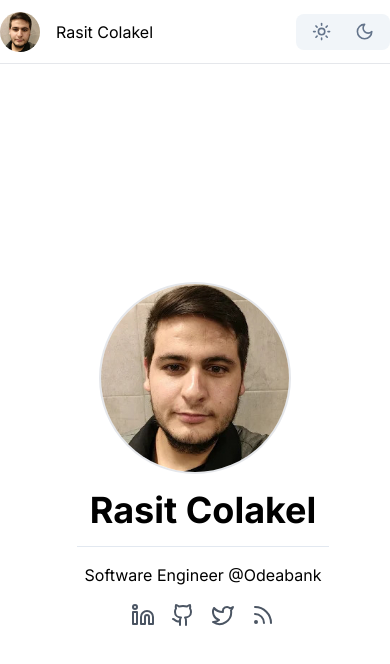
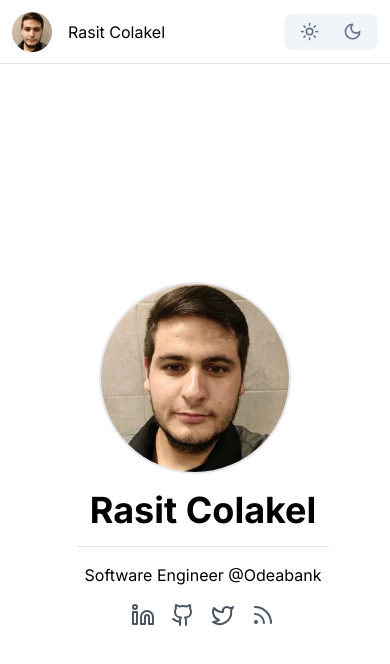
Before and after one commit to rasitcolakel/rasit-me, a Next.js app: page / in a window 390 px wide. Shown: the top 664 px of the page. Built offline with nearby package versions, Linux system fonts and the light colour scheme.

Commit message:
Update Navbar styling to include responsive padding

```diff
--- a/src/components/layouts/navbar/index.tsx
+++ b/src/components/layouts/navbar/index.tsx
@@ -7,7 +7,7 @@ type Props = {};
 
 const Navbar = (props: Props) => {
   return (
-    <div className="flex justify-between items-center h-16 border-b border-gray-200  dark:border-gray-800 w-full">
+    <div className="px-3 flex justify-between items-center h-16 border-b border-gray-200  dark:border-gray-800 w-full md:px-0">
       <div className="flex items-center space-x-4 flex-1 w-full">
         <Avatar>
           <AvatarImage src="./pp.jpg" alt="@shadcn" />
```
